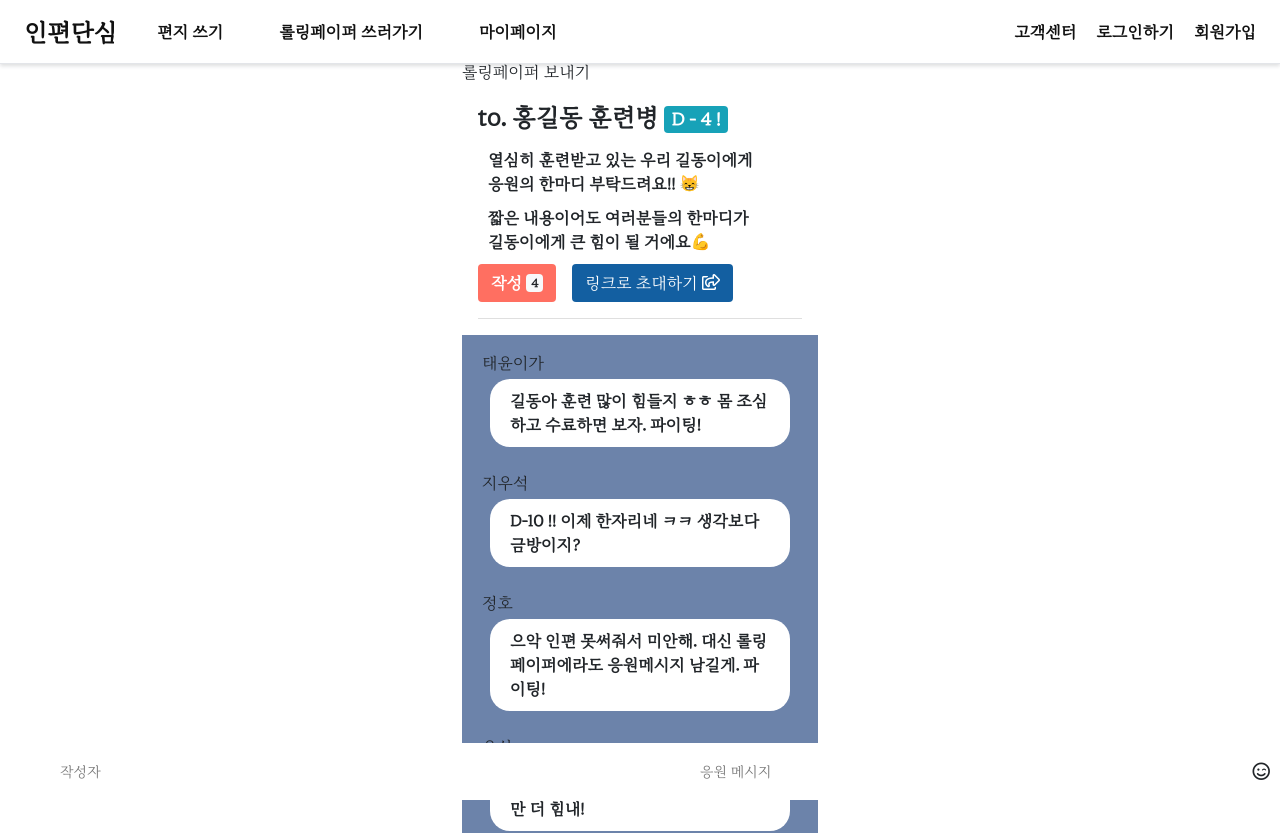
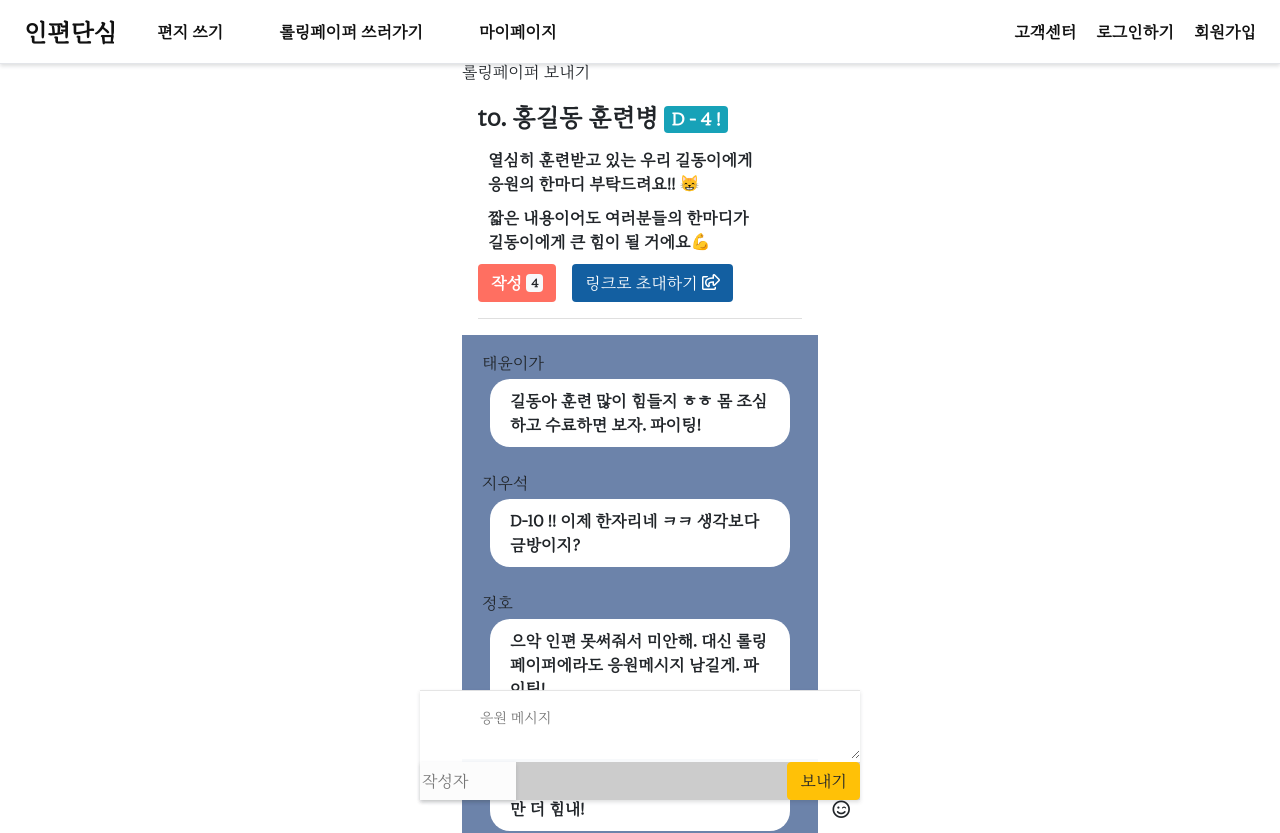
Before and after one commit to osamhack2020/WEB_InpenDansim_INPENDANSIM, a Vue app: page /rollingpaper in a window 1280 px wide. Shown: the top 833 px of the page. Built offline with nearby package versions, Linux system fonts and the light colour scheme; no server answers; what v-clipboard would draw is missing.

Commit message:
롤링페이퍼 참여페이지 기본 구현 완료!

```diff
--- a/src/views/RollingPaper.vue
+++ b/src/views/RollingPaper.vue
@@ -34,11 +34,11 @@
       <!-- 게시된 메시지들 -->
       <main class="chat-screen">
         <ul class="chat__messages">
-          <li class=" message" v-for="contents in relayList">
+          <li class="message" v-for="author in relayList">
             <div class="message__content">
-              <span class="message__author">{{ contents.author }}</span>
+              <span class="message__author">{{ author.name }}</span>
               <span class="message__bubble">
-                {{ contents.comment }}
+                {{ author.comment }}
               </span>
             </div>
           </li>
@@ -46,13 +46,25 @@
       </main>
       <!-- 게시된 메시지들 -->
       <!-- 메시지 쓰는부분 -->
+
       <div class="chat__write--container">
-        <input class="chat__write writer" type="text" placeholder="작성자" />
-        <input
-          class="chat__write comment"
+
+        <textarea
+          class="chat__write chat-comment"
           type="text"
           placeholder="응원 메시지"
-        />
+          v-model="newAuthor.comment"
+        ></textarea>
+        <div class="top-wrap">
+          <input
+            class="chat__write chat-writer"
+            type="text"
+            placeholder="작성자"
+            v-model="newAuthor.name"
+          />
+          <button type="button" class="btn btn-warning" @click="addComment">보내기</button>
+        </div>
+
         <div class="chat__icon-right chat__icon">
           <span class="chat__write-icon">
             <i class="far fa-smile-wink"></i>
@@ -86,27 +98,33 @@ var name = 3;
 export default {
   data() {
     return {
+      list: ["user01", "user02", "user03"],
+      newUser: "",
       pageNumber: 0,
       people: name,
       haveRoll: true,
       listCount: 4,
+      newAuthor:{
+        name:"",
+        comment:""
+      },
       relayList: [
         {
-          author: "태윤이가",
+          name: "태윤이가",
           comment:
             " 길동아 훈련 많이 힘들지 ㅎㅎ 몸 조심하고 수료하면 보자. 파이팅!"
         },
         {
-          author: "지우석",
+          name: "지우석",
           comment: "  D-10 !! 이제 한자리네 ㅋㅋ 생각보다 금방이지?"
         },
         {
-          author: "정호",
+          name: "정호",
           comment:
             " 으악 인편 못써줘서 미안해. 대신 롤링페이퍼에라도 응원메시지 남길게. 파이팅!"
         },
         {
-          author: "은상",
+          name: "은상",
           comment: " 길동아 수료까지 얼마 안남았네? 조금만 더 힘내!"
         }
       ]
@@ -115,6 +133,14 @@ export default {
   methods: {
     toggleNext() {
       this.pageNumber = !this.pageNumber;
+    },
+    addComment: function() {
+      this.relayList.push({
+        name:this.newAuthor.name,
+        comment:this.newAuthor.comment
+      })
+      this.newAuthor.name="";
+      this.newAuthor.comment="";
     }
   }
 };
@@ -191,18 +217,31 @@ export default {
 }
 
 .chat__write--container {
+  border-top: 1px solid rgba(0, 0, 0, 0.1);
   position: fixed;
   bottom: 0px;
   margin: 0 auto;
   left: 0;
   right: 0;
+  display: block;
+  justify-content: space-between;
+  align-items: center;
+  max-width: 440px;
+  background-color: rgba(255, 255, 255, 0.95);
+  box-shadow: 0 2px 4px 0 rgba(45, 51, 58, 0.16);
+}
+.top-wrap {
+  background-color: #cccccc;
   display: flex;
   justify-content: space-between;
-  align-items: center;
-  width: 100%;
-  /* box-shadow: 0 30px 60px -12px rgba(50, 50, 93, 0.25),
-    0 18px 36px -18px rgba(0, 0, 0, 0.3), 0 -12px 36px -8px rgba(0, 0, 0, 0.025); */
 }
+.chat-writer {
+  width: 96px;
+  border: none;
+  background-color: rgba(255, 255, 255, 0.95);
+  box-shadow: 0 2px 4px 0 rgba(45, 51, 58, 0.16);
+}
+
 .chat__icon-left {
   position: absolute;
   left: 10px;
@@ -213,13 +252,13 @@ export default {
   right: 10px;
 }
 
-.chat__write {
+.chat-comment {
   margin: 0 auto;
   bottom: 0px;
 
   border-radius: 0;
   padding: 20px 60px;
-  width: 80%;
+  width: 100%;
   border: none;
   font-size: 14px;
   transition: width 0.5s ease-in-out, border-radius 0.5s ease-in,
--- a/src/views/WriteRolling.vue
+++ b/src/views/WriteRolling.vue
@@ -97,7 +97,7 @@ export default {
   display: inline-block;
   font-weight: lighter;
   padding: 0px 15px;
-  text-align: center;
+  text-align: left;
   border-bottom: 1px solid rgba(0, 0, 0, 0.2);
   transition: border-color 0.3s ease-in-out;
 }
```
